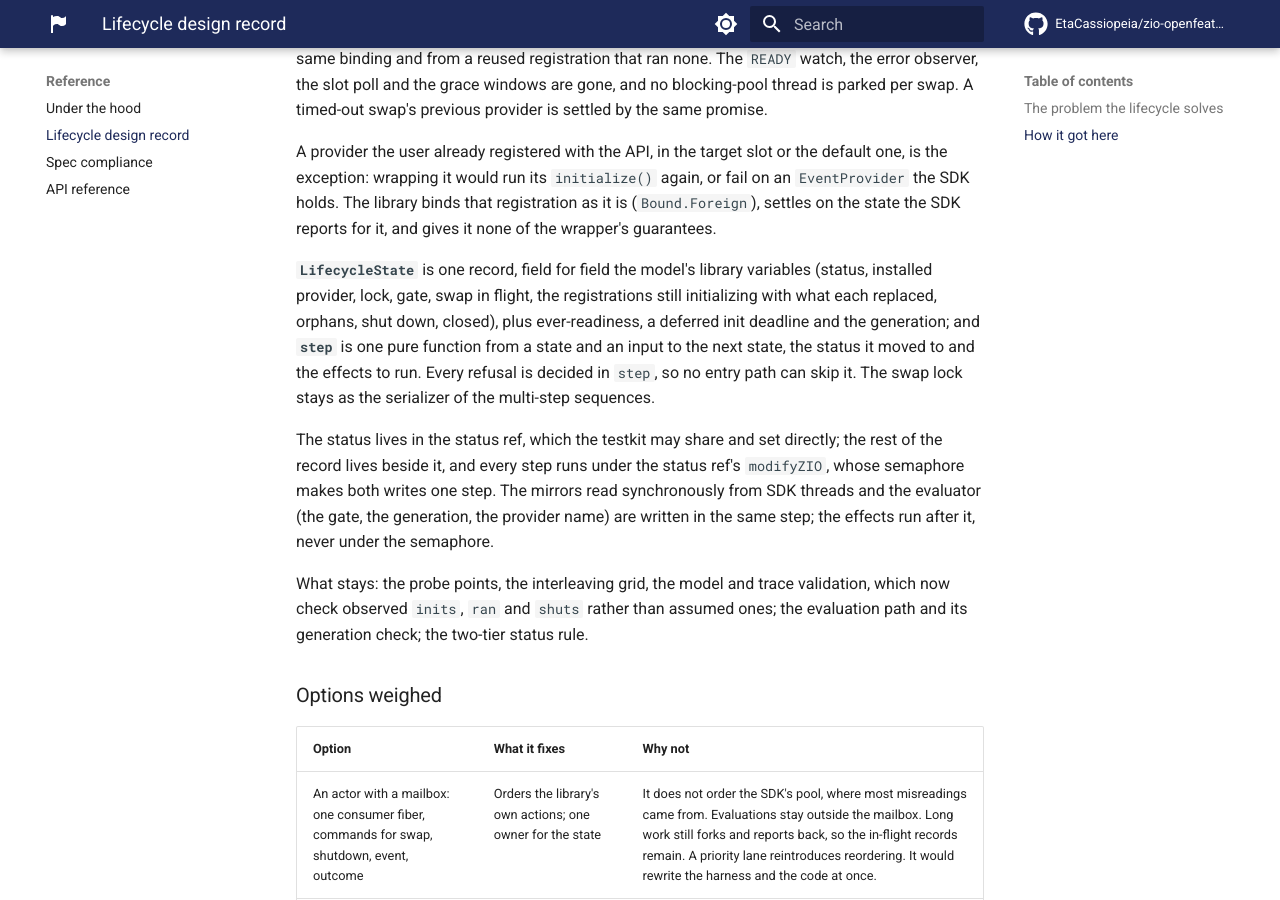
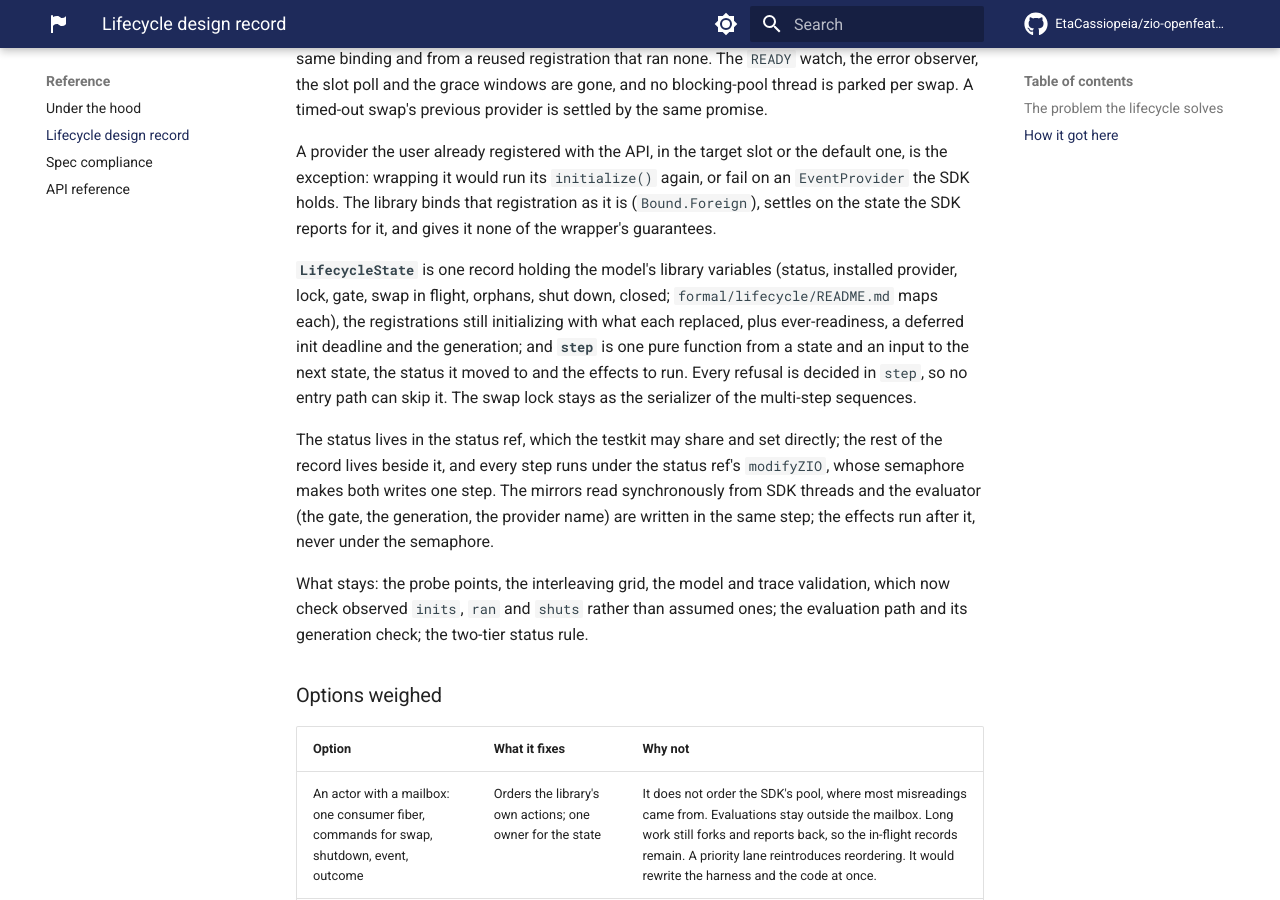
Before and after one commit to EtaCassiopeia/zio-openfeature, an MkDocs documentation site: the page built from docs/design/lifecycle.md, in a window 1280 px wide and 900 px high, scrolled down 3060 px. Built offline with MkDocs 1.6.1 and Material for MkDocs 9.7.7, drawn with Linux system fonts in a browser that asks for light colours; comment, search, counter and statistics services are not loaded.

```diff
--- a/docs/design/lifecycle.md
+++ b/docs/design/lifecycle.md
@@ -69,8 +69,9 @@
 it would run its `initialize()` again, or fail on an `EventProvider` the SDK holds. The library binds that registration
 as it is (`Bound.Foreign`), settles on the state the SDK reports for it, and gives it none of the wrapper's guarantees.
 
-**`LifecycleState`** is one record, field for field the model's library variables (status, installed provider, lock,
-gate, swap in flight, the registrations still initializing with what each replaced, orphans, shut down, closed), plus
+**`LifecycleState`** is one record holding the model's library variables (status, installed provider, lock, gate, swap
+in flight, orphans, shut down, closed; `formal/lifecycle/README.md` maps each), the registrations still initializing
+with what each replaced, plus
 ever-readiness, a deferred init deadline and the generation; and **`step`** is one pure function from a state and an
 input to the next state, the status it moved to and the effects to run. Every refusal is decided in `step`, so no entry
 path can skip it. The swap lock stays as the serializer of the multi-step sequences.
```
Also changed, not shown: formal/lifecycle/README.md (+6 -4 lines), 2 other files.
